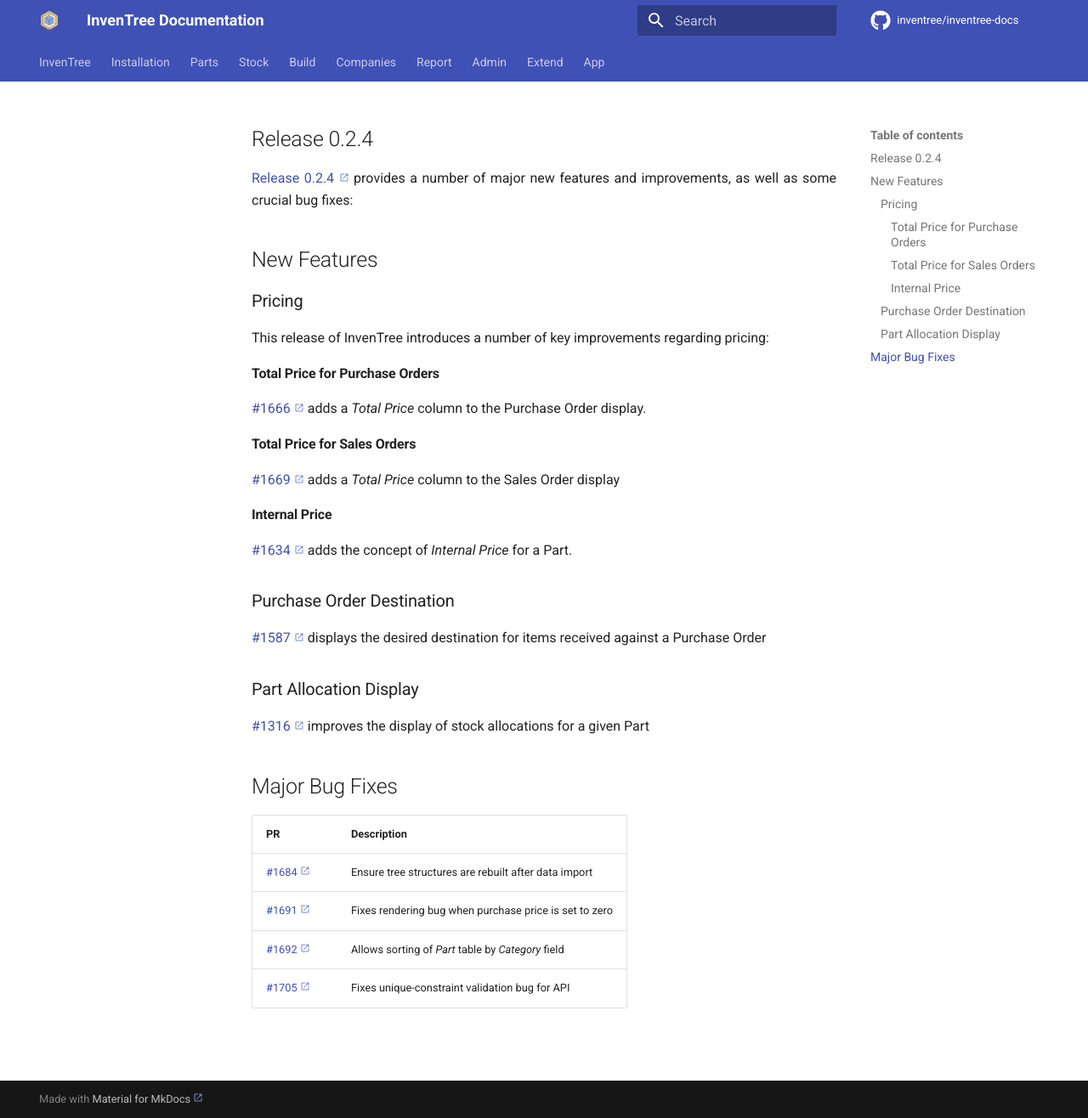
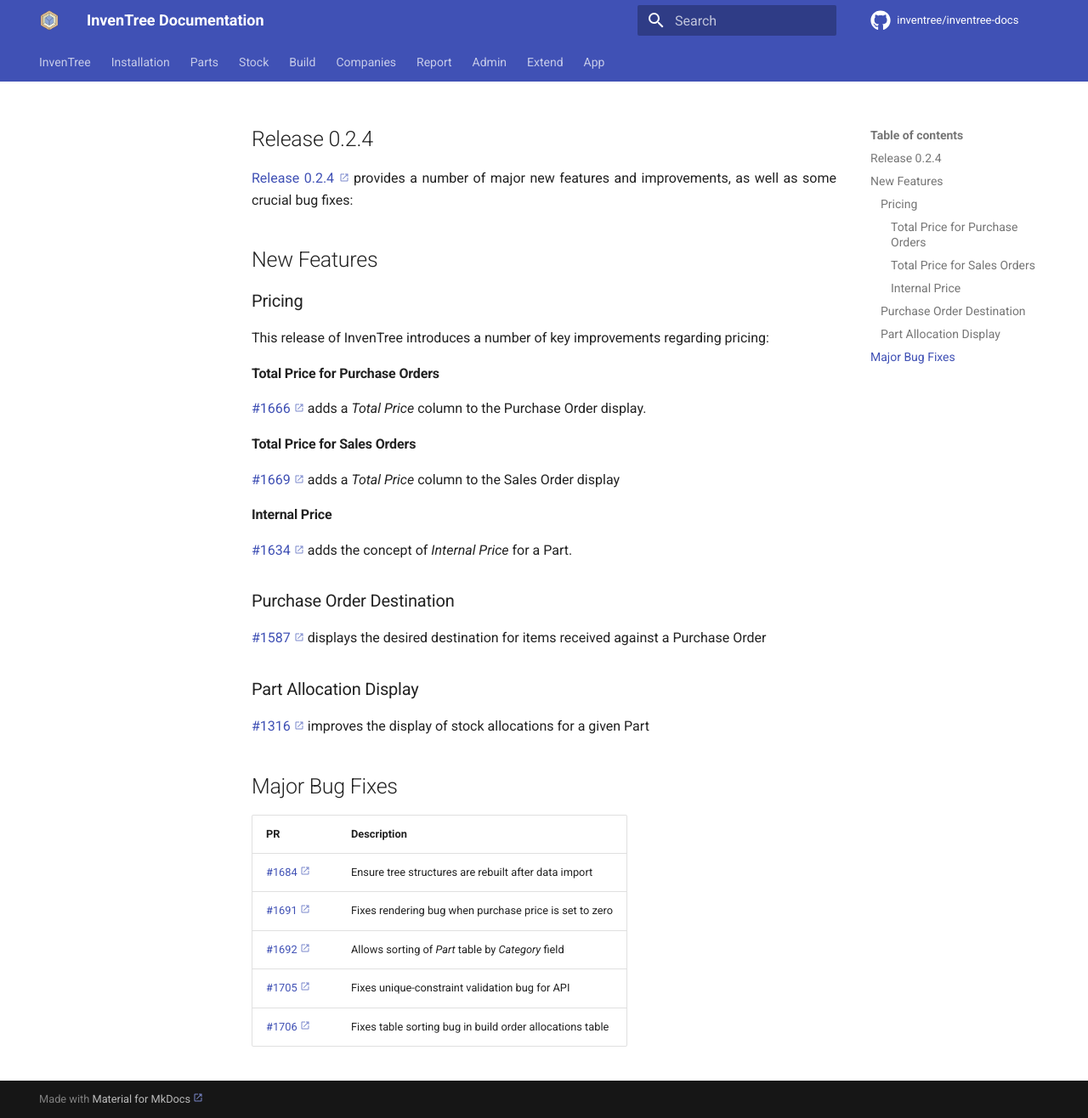
Before and after one commit to inventree/inventree-docs, an MkDocs documentation site: the page built from docs/releases/0.2.4.md, in a window 1280 px wide and 1316 px high. Shown: the whole window at 85% size. Built offline with MkDocs 1.6.1 and Material for MkDocs 9.7.7, drawn with Linux system fonts in a browser that asks for light colours; a script that is not in the unit is left out; comment, search, counter and statistics services are not loaded.

Commit message:
Update 0.2.4.md

```diff
--- a/docs/releases/0.2.4.md
+++ b/docs/releases/0.2.4.md
@@ -40,3 +40,4 @@
 | [#1691](https://github.com/inventree/InvenTree/pull/1691) | Fixes rendering bug when purchase price is set to zero |
 | [#1692](https://github.com/inventree/InvenTree/pull/1692) | Allows sorting of *Part* table by *Category* field |
 | [#1705](https://github.com/inventree/InvenTree/pull/1705) | Fixes unique-constraint validation bug for API |
+| [#1706](https://github.com/inventree/InvenTree/pull/1706) | Fixes table sorting bug in build order allocations table |
```
